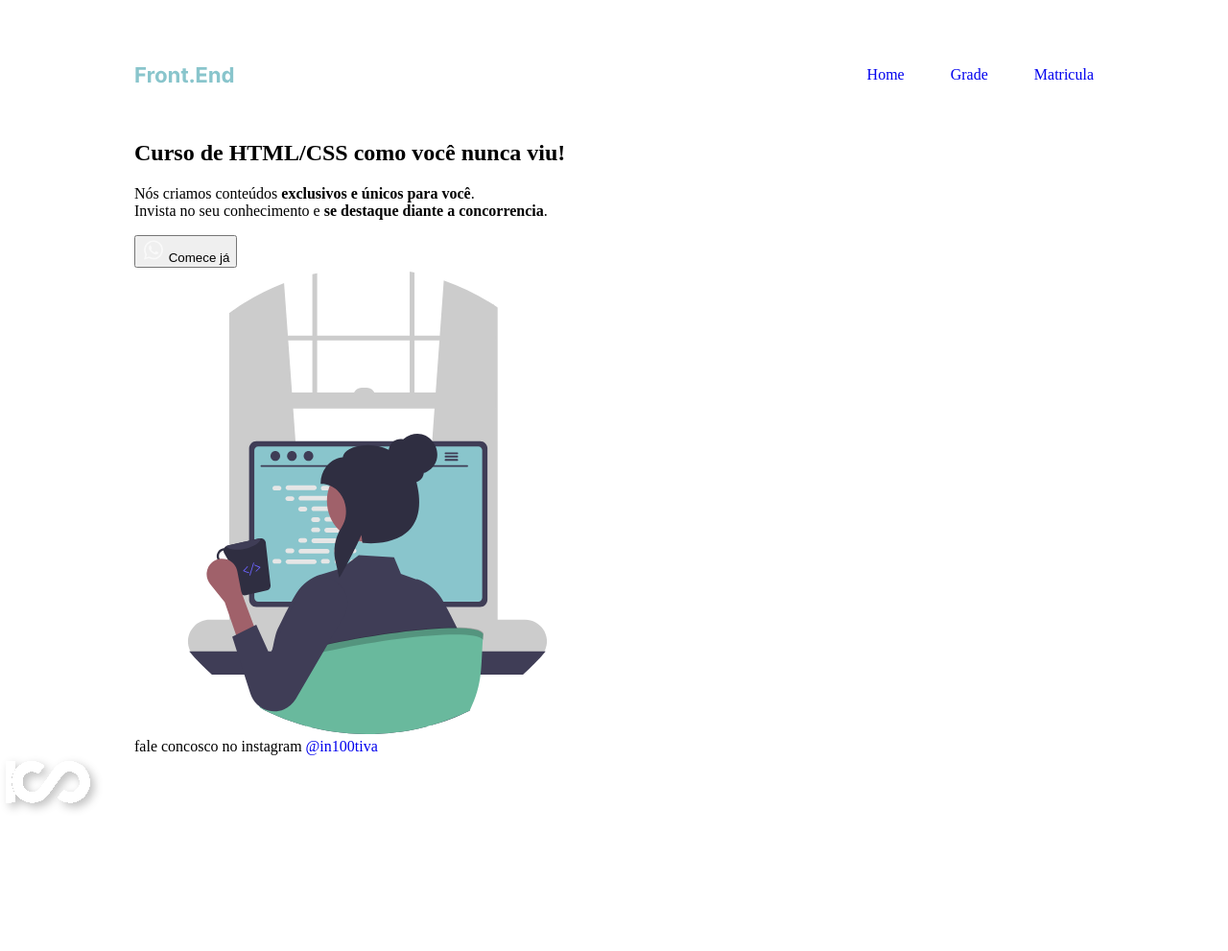
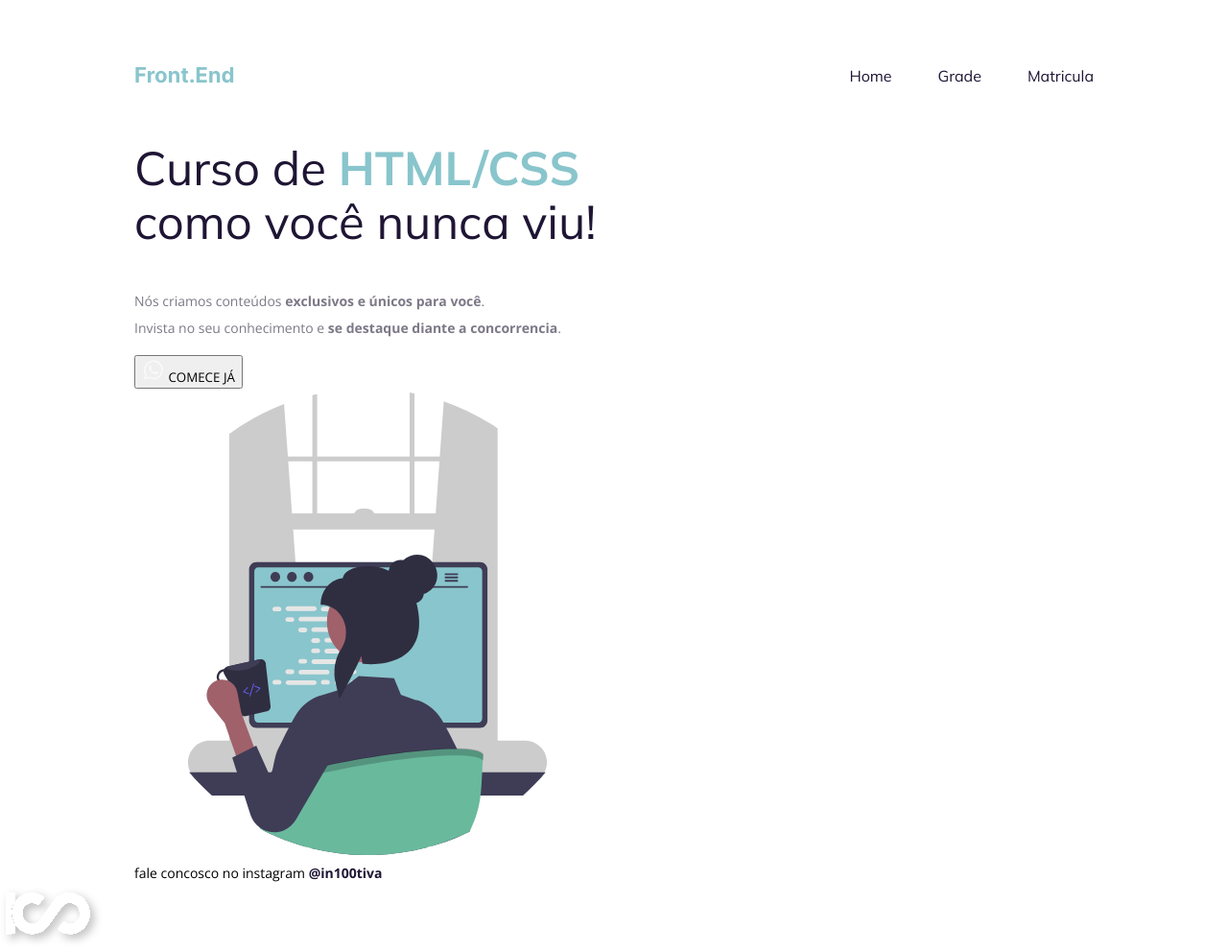
Before and after one commit to in100tiva/html-css-projeto02, a plain HTML site: page index.html in a window 1280 px wide. Shown: the whole page at 96% size. Before the commit the page ends 855 px from the top, so only its background shows below. Drawn offline with nearby package versions, Linux system fonts and the light colour scheme.

Commit message:
ADD Font
Adicionando fontes do google fontes

```diff
--- a/index.html
+++ b/index.html
@@ -1,10 +1,19 @@
 <!DOCTYPE html>
 <html lang="pt-br">
   <head>
+    <link rel="preconnect" href="https://fonts.googleapis.com">
+    <link rel="preconnect" href="https://fonts.gstatic.com" crossorigin>
+
     <meta charset="UTF-8" />
     <meta name="viewport" content="width=device-width, initial-scale=1.0" />
+
+
+    <title>Document</title>
+
+    <link href="https://fonts.googleapis.com/css2?family=Mulish:ital,wght@0,200..1000;1,200..1000&family=Open+Sans:ital,wght@0,300..800;1,300..800&display=swap" rel="stylesheet">
+
     <link rel="stylesheet" href="./style.css" />
-    <title>Document</title>
+
   </head>
   <body>
     <div class="page">
@@ -25,7 +34,7 @@
 
       <main>
         <section class="text">
-          <h1>Curso de HTML/CSS como você nunca viu!</h1>
+          <h1>Curso de <span>HTML/CSS</span> como você nunca viu!</h1>
 
           <p>
             Nós criamos conteúdos
--- a/style.css
+++ b/style.css
@@ -1,6 +1,9 @@
 body {
   margin: 0;
+
+  font-family: "Open Sans", sans-serif;
 }
+
 .page {
   width: 1000px;
   margin: 65px auto 0;
@@ -22,6 +25,51 @@ ul {
   padding: 0;
 }
 
+/*pseudo classe*/
+ul li a:hover {
+  font-weight: bold;
+}
+
 a {
+  color: #1f1534;
   text-decoration: none;
 }
+
+h1, ul {
+  font-family: "Mulish", sans-serif;
+}
+
+h1 {
+  font-size: 49px;
+  line-height: 56px;
+  color: #1f1534;
+
+  font-weight: normal;
+
+  width: 490px;
+}
+
+h1 span {
+  color: #89c5cc;
+  font-weight: bold;
+}
+
+p {
+  font-size: 14px;
+  line-height: 28px;
+  color: #7d7987;
+}
+
+button {
+  text-transform: uppercase;
+  font-family: "Open Sans", sans-serif;
+}
+
+footer {
+  font-size: 14px;
+  line-height: 28px;
+}
+
+footer a{
+  font-weight: bold;
+}
```
